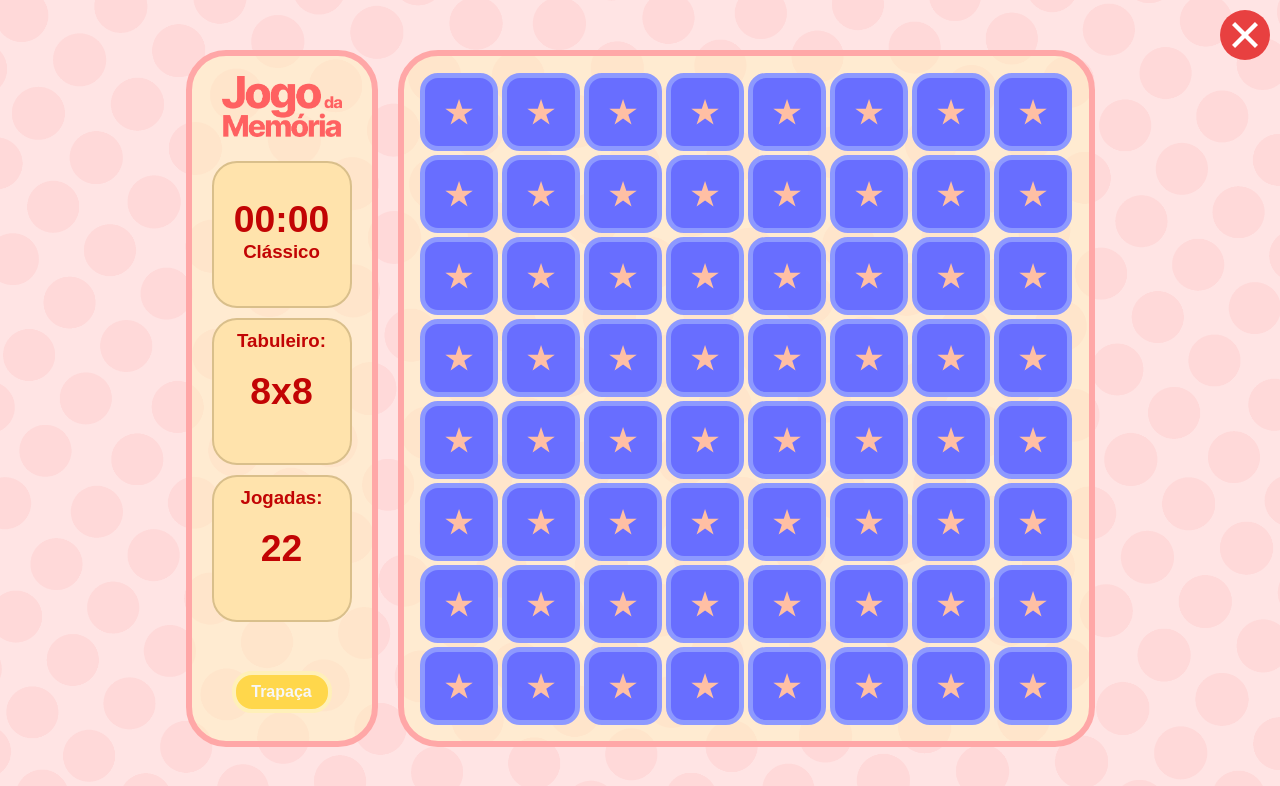
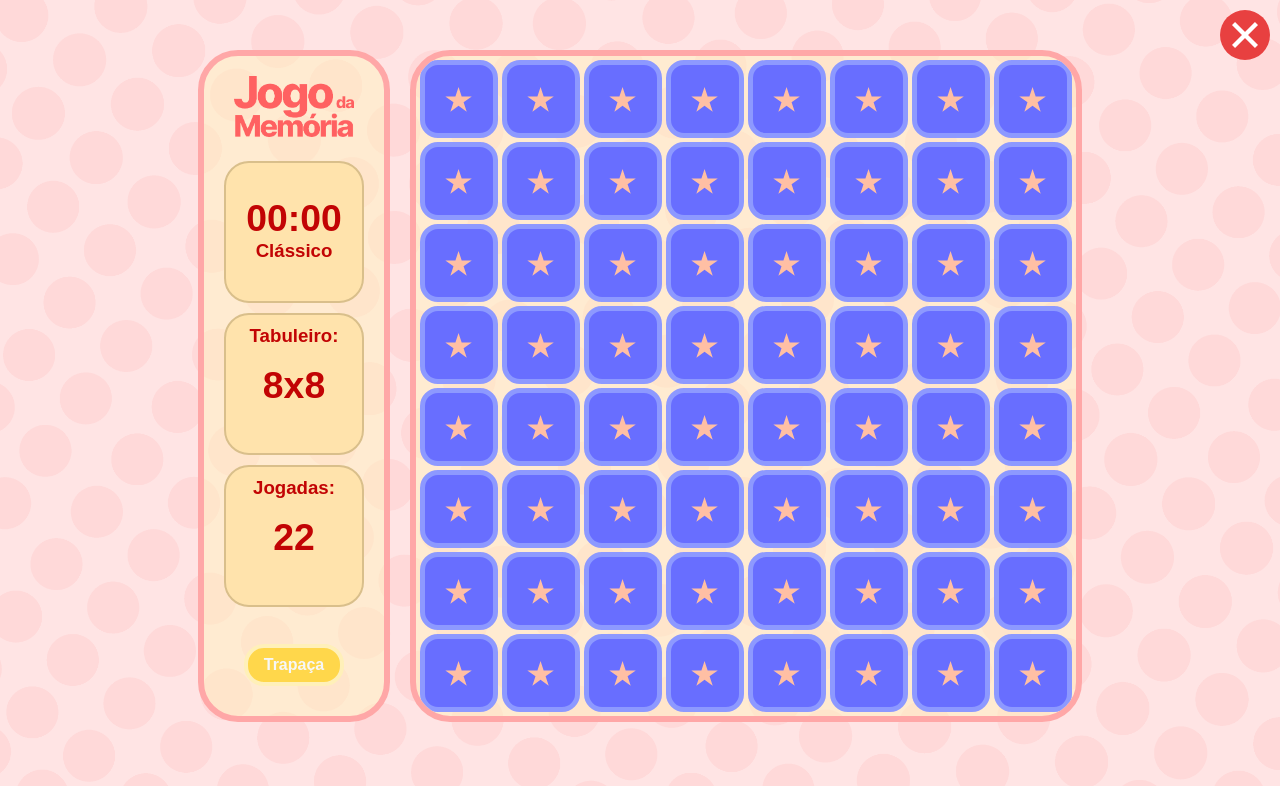
Before and after one commit to brendajuliane/MemoryGame, a PHP site: page /jogo.html in a window 1280 px wide. Shown: the top 786 px of the page. Run offline with PHP 8.4, Linux system fonts and the light colour scheme.

Commit message:
Deixando tamanho da tela de jogo mais flexível

```diff
--- a/css/jogo.css
+++ b/css/jogo.css
@@ -43,7 +43,6 @@ header{
 
 .menu, .board {
     background-color: rgb(255, 241, 190, 0.5);
-    height: auto;
     border: 6px solid #FFA7A7;
     border-radius: 40px;
     overflow: hidden;
@@ -51,7 +50,7 @@ header{
     text-align: center;
     padding: 10px;
     height: 80vh;
-    min-height: 665px;
+    min-height: 600px;
     max-height: 1000px;
 }
 
@@ -100,22 +99,20 @@ header{
     justify-content: center;
     grid-template-columns: auto auto auto auto auto auto auto auto;
     aspect-ratio: 1 / 1;
-    min-width: 650px;
-    max-width: 1000px;
 }
 
 .gridItem {
     border: 5px solid #8D99FF;
     background-color: #686EFF;
     background-image: url(../img/star.svg);
-    background-size: 28px;
+    background-size: 40%;
     background-position: center;
     background-repeat: no-repeat;
     color: #605454;
     border-radius: 18px;
     margin: 2px;
     height: 8.5vh;
-    min-height: 68px;
+    min-height: 61px;
     max-height: 110px;
     aspect-ratio: 1 / 1;
     display: flex;
@@ -132,7 +129,8 @@ header{
     display: flex;
     align-items: center;
     justify-content: center;
-    height: 120px;
+    min-height: 80px;
+    height: 12vh;
 }
 
 button {
```
